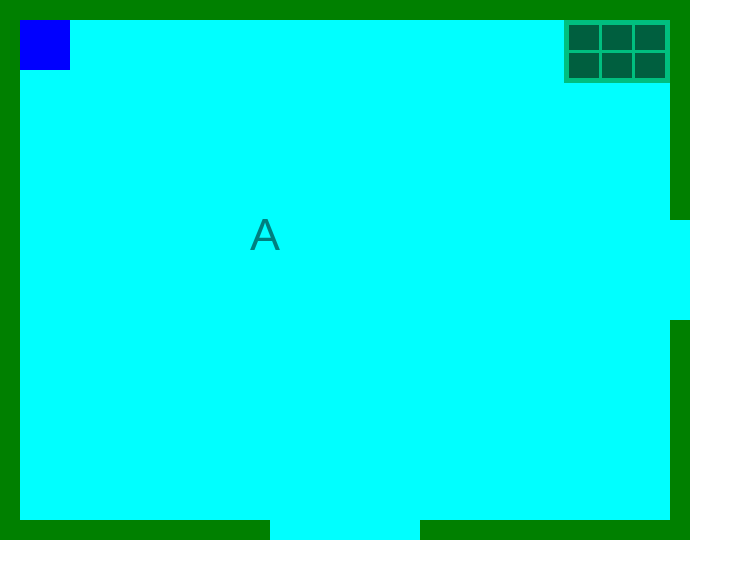
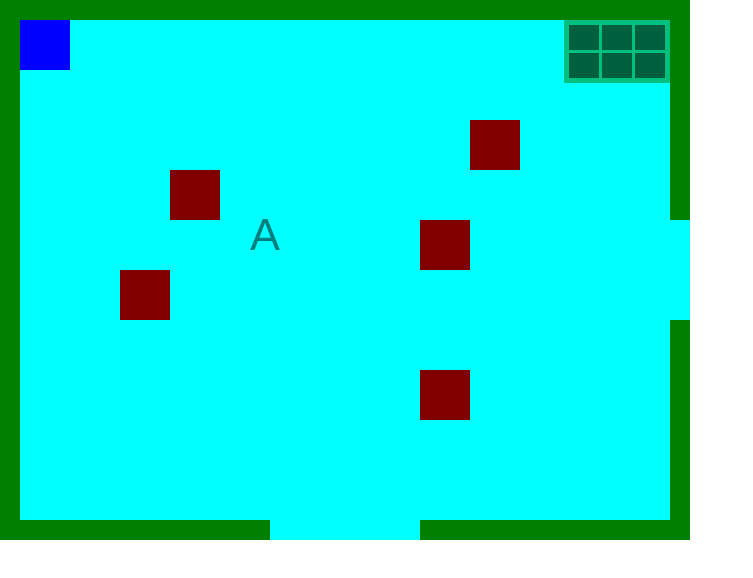
Before and after one commit to baueer/app_economie, a plain HTML site: page index.html in a window 1280 px wide. Shown: the whole page, without its empty margins (0-753 px from the left). Drawn offline with Linux system fonts and the light colour scheme.

Commit message:
pickups.js added

```diff
--- a/game/game.js
+++ b/game/game.js
@@ -23,5 +23,6 @@ function render() {
     drawActor();
     drawMap();
     drawGates(areaIndex);
+    drawPickups();
 }
 setInterval(render, 10);
--- a/game/keystrokes.js
+++ b/game/keystrokes.js
@@ -12,6 +12,9 @@ document.addEventListener("keypress", function(evt) {
         case "d":
             moveRight();
             break;
+        case " ":
+            console.log(`[`+areaIndex+`, `+x+`, `+y+`, 1]`);
+            break;
     }
 });
 
@@ -19,23 +22,27 @@ function moveRight() {
     x+=actorSize;
 
     checkForGateExempt();
+    checkForPickup();
     if (x>canvas.width-actorSize-borderSize) x=canvas.width-actorSize-borderSize;
 }
 function moveLeft() {
     x-=actorSize;
 
     checkForGateExempt();
+    checkForPickup();
     if (x<borderSize) x=borderSize;
 }
 function moveFwd() {
     y-=actorSize;
 
     checkForGateExempt();
+    checkForPickup();
     if (y<borderSize) y=borderSize;
 }
 function moveBwd() {
     y+=actorSize;
 
     checkForGateExempt();
+    checkForPickup();
     if (y>canvas.height-actorSize-borderSize) y=canvas.height-actorSize-borderSize;
 }
--- /dev/null
+++ b/game/pickups.js
@@ -0,0 +1,72 @@
+var pickups = [
+//  zone(0)    x(1)    y(2)     isActive(3)
+    [1, 170, 170, 1],
+    [1, 120, 270, 1],
+    [1, 470, 120, 1],
+    [1, 420, 220, 1],
+    [1, 420, 370, 1],
+    [2, 120, 120, 1],
+    [2, 270, 270, 1],
+    [2, 220, 420, 1],
+    [2, 520, 320, 1],
+    [2, 470, 120, 1],
+    [3, 170, 70, 1],
+    [3, 270, 220, 1],
+    [3, 220, 420, 1],
+    [3, 520, 370, 1],
+    [3, 520, 220, 1],
+    [4, 170, 70, 1],
+    [4, 120, 220, 1],
+    [4, 170, 420, 1],
+    [4, 370, 270, 1],
+    [4, 470, 170, 1],
+    [5, 170, 120, 1],
+    [5, 270, 220, 1],
+    [5, 270, 420, 1],
+    [5, 470, 420, 1],
+    [5, 520, 270, 1],
+    [6, 170, 70, 1],
+    [6, 220, 220, 1],
+    [6, 570, 420, 1],
+    [6, 420, 270, 1],
+    [6, 570, 120, 1]
+];
+var pickupsBg = "maroon";
+
+function drawPickups() {
+    for(let i = 0; i < pickups.length; i++) {
+        if(pickups[i][3] && areaIndex == pickups[i][0]) {
+            ctx.fillStyle = pickupsBg;
+            ctx.fillRect(pickups[i][1], pickups[i][2], 50, 50);
+        }
+    }
+}
+
+var pickupData = [
+//  total area(0)   correct area(1)    wrong area(2)
+    [0, 0, 0],
+    [0, 0, 0],
+    [0, 0, 0],
+    [0, 0, 0],
+    [0, 0, 0],
+    [0, 0, 0]
+]
+var correct = true;
+function checkForPickup() {
+    for(let i = 0; i < pickups.length; i++) {
+        if(x==pickups[i][1] && y==pickups[i][2] && pickups[i][3] && pickups[i][0]==areaIndex) {
+            pickups[i][3]=0;
+            console.log(` `+ i + ` taken`);
+            pickupData[areaIndex-1][0]++;
+            if(correct) pickupData[areaIndex-1][1]++;
+                else pickupData[areaIndex-1][2]++;
+            checkForAreaCompletion();
+        }
+    }
+}
+
+function checkForAreaCompletion() {
+    for(let i = 0; i < pickupData.length; i++) {
+        if(pickupData[areaIndex-1][0]==5) console.log(area+` finished`);
+    }
+}
--- a/game/zoning.js
+++ b/game/zoning.js
@@ -125,7 +125,6 @@ function gateExempt(pos) {
         gateY = 0;
         if(x>=gateX&&x<=gateX+actorSize*2) {
             if(y<=gateY) {
-                console.log("rocking the sky up");
                 areaIndex-=3;
                 y = canvas.height-borderSize-actorSize;
             }
@@ -137,7 +136,6 @@ function gateExempt(pos) {
         gateY = canvas.height-borderSize;
         if(x>=gateX&&x<=gateX+actorSize*2) {
             if(y==gateY) {
-                console.log("down we go");
                 areaIndex+=3;
                 y = borderSize;
             }
@@ -148,9 +146,7 @@ function gateExempt(pos) {
         gateX = 0;
         gateY = (canvas.height+gateSize)/2-gateSize;
         if(y==gateY||y==gateY+actorSize) {
-            console.log("da");
             if(x<=gateX) {
-                console.log("left behind");
                 areaIndex--;
                 x = canvas.width-borderSize-actorSize;
             }
@@ -162,7 +158,6 @@ function gateExempt(pos) {
         gateY = (canvas.height+gateSize)/2-gateSize;
         if(y==gateY||y==gateY+actorSize) {
             if(x==gateX) {
-                console.log("here we are");
                 areaIndex++;
                 x = borderSize;
             }
--- a/index.html
+++ b/index.html
@@ -12,5 +12,6 @@
         <script src="./game/game.js"></script>
         <script src="./game/keystrokes.js"></script>
         <script src="./game/zoning.js"></script>
+        <script src="./game/pickups.js"></script>
     </body>
 </html>
```
